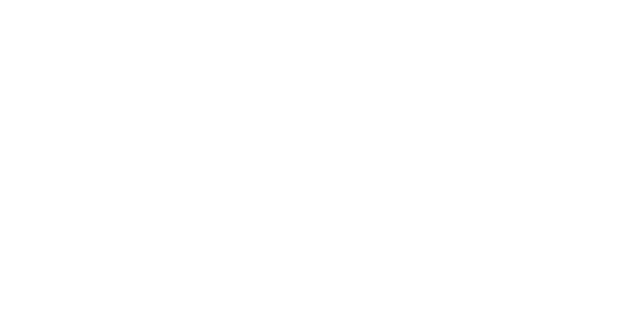
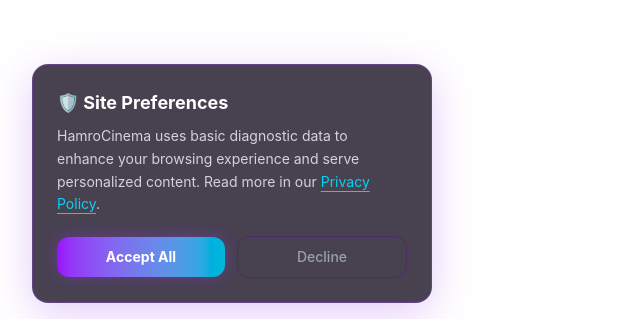
Before and after one commit to ksubedi008/HamroCinema, a React app in the folder frontend/: page /admin/users in a window 1280 px wide. Before the commit this address had no page. Shown: the part 481-800 px from the top of the page, without its empty margins (0-640 px from the left). Built offline with nearby package versions, Linux system fonts and the light colour scheme; the HTML template or start-up script is replaced by a standard one.

Commit message:
Fixing issue on cookies

```diff
--- a/frontend/src/App.jsx
+++ b/frontend/src/App.jsx
@@ -23,7 +23,7 @@
 import MyTickets from './pages/customer/MyTickets'
 import PrivacyPolicy from './pages/customer/PrivacyPolicy'
 import TermsOfService from './pages/customer/TermsOfService'
-import CookieBanner from './components/CookieBanner'
+import PreferencesWidget from './components/PreferencesWidget'
 
 function App() {
   return (
@@ -71,6 +71,7 @@
           <Route path="users" element={<AdminUsers />} />
         </Route>
       </Routes>
+      <PreferencesWidget />
     </AuthProvider>
   )
 }
--- a/frontend/src/components/CookieBanner.jsx
+++ b/frontend/src/components/PreferencesWidget.jsx
@@ -2,24 +2,31 @@
 import { motion, AnimatePresence } from 'framer-motion';
 import { Link } from 'react-router-dom';
 
-const CookieBanner = () => {
+const PreferencesWidget = () => {
     const [isVisible, setIsVisible] = useState(false);
 
     useEffect(() => {
-        // Check localStorage on mount
-        const consent = localStorage.getItem('cookieConsent');
-        if (!consent) {
-            setIsVisible(true);
+        try {
+            const consent = localStorage.getItem('sitePreferencesConsent');
+            if (!consent) {
+                setIsVisible(true);
+            }
+        } catch (e) {
+            console.warn("Storage access restricted by browser.");
         }
     }, []);
 
     const handleAccept = () => {
-        localStorage.setItem('cookieConsent', 'true');
+        try {
+            localStorage.setItem('sitePreferencesConsent', 'true');
+        } catch (e) {}
         setIsVisible(false);
     };
 
     const handleDecline = () => {
-        localStorage.setItem('cookieConsent', 'false');
+        try {
+            localStorage.setItem('sitePreferencesConsent', 'false');
+        } catch (e) {}
         setIsVisible(false);
     };
 
@@ -36,10 +43,10 @@
                     <div className="flex flex-col gap-4">
                         <div>
                             <h3 className="text-white font-bold text-lg mb-2 flex items-center gap-2">
-                                🍪 Cookie Preferences
+                                🛡️ Site Preferences
                             </h3>
                             <p className="text-gray-300 text-sm leading-relaxed">
-                                HamroCinema uses cookies to enhance your browsing experience, serve personalized content, and analyze our traffic. Read more in our <Link to="/privacy-policy" className="text-cyan-400 hover:text-cyan-300 transition-colors underline underline-offset-4">Privacy Policy</Link>.
+                                HamroCinema uses basic diagnostic data to enhance your browsing experience and serve personalized content. Read more in our <Link to="/privacy-policy" className="text-cyan-400 hover:text-cyan-300 transition-colors underline underline-offset-4">Privacy Policy</Link>.
                             </p>
                         </div>
                         <div className="flex items-center gap-3 mt-1">
@@ -63,4 +70,4 @@
     );
 };
 
-export default CookieBanner;
+export default PreferencesWidget;
```
